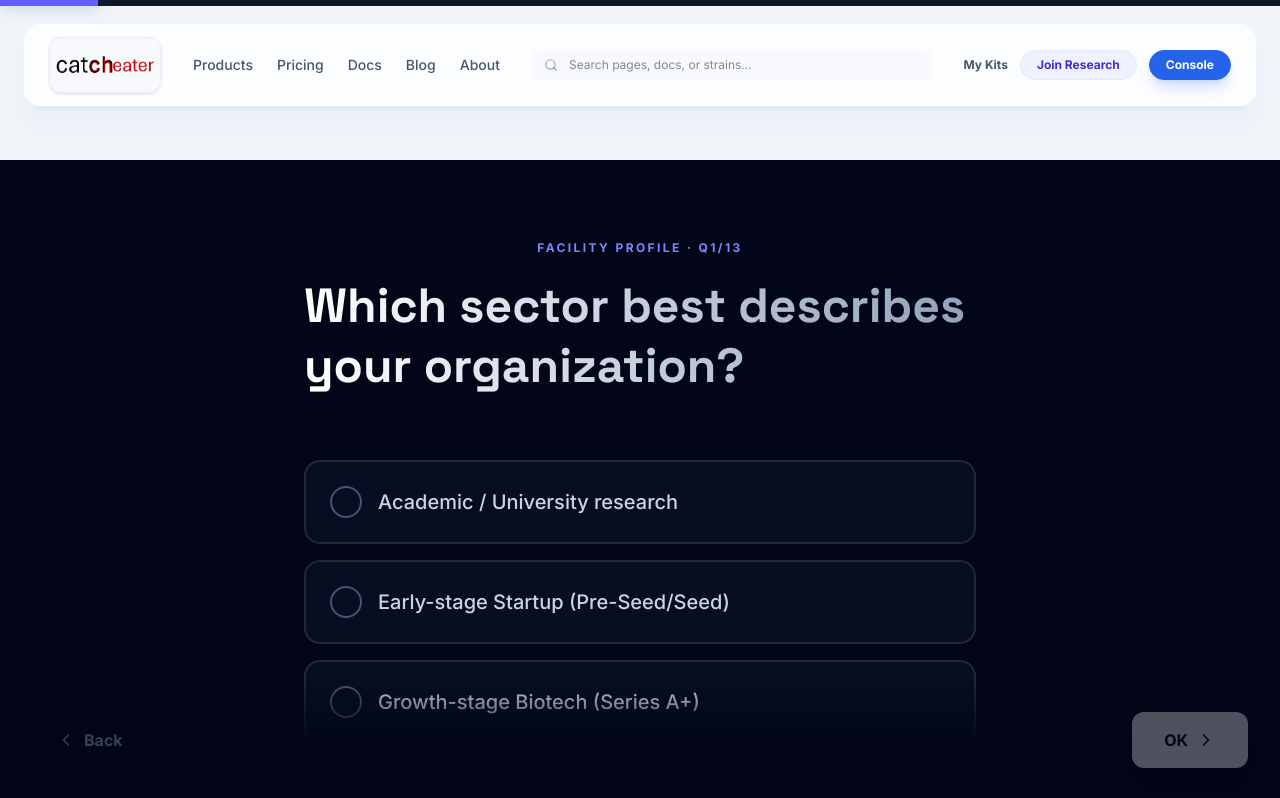
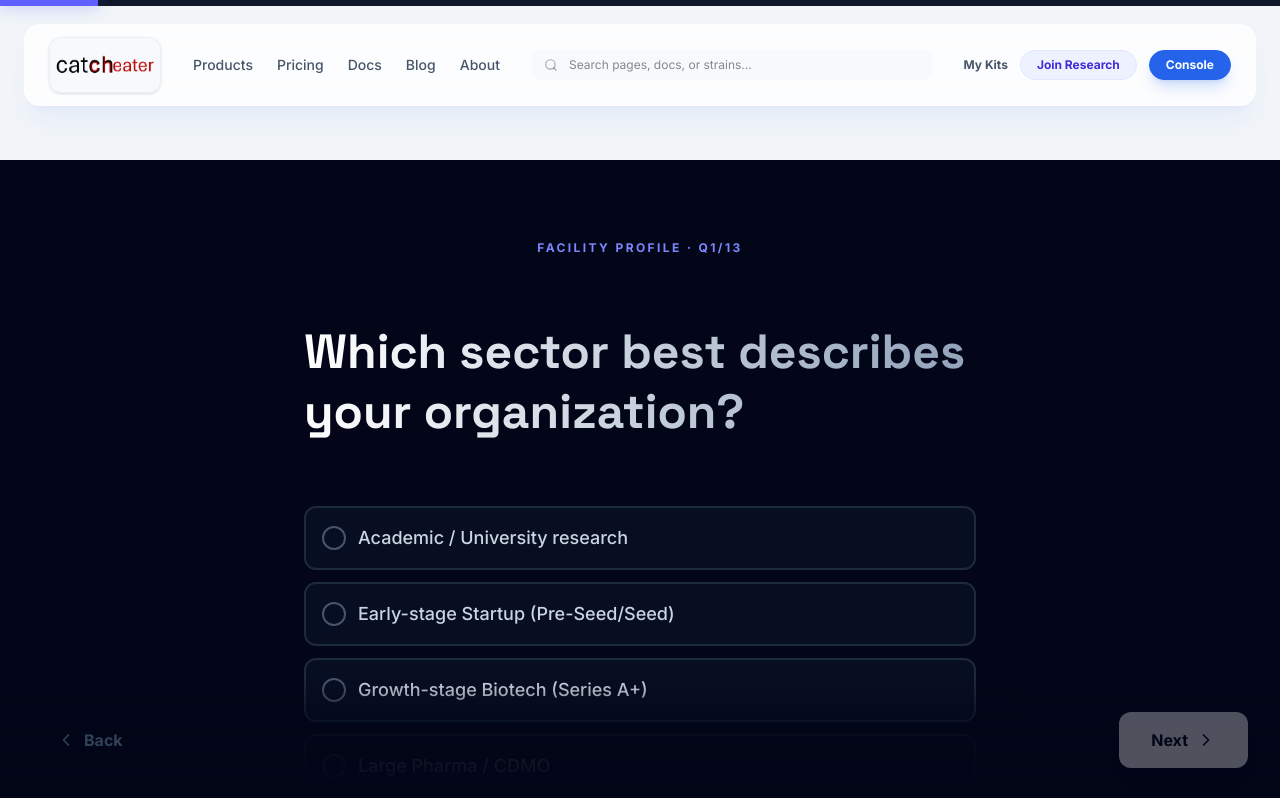
Before and after one commit to QuercusCode/Catcheaterweb, a Next.js app: page /survey in a window 1280 px wide. Shown: the top 798 px of the page. Built offline with nearby package versions, Linux system fonts and the light colour scheme.

Commit message:
style(survey): compact layout and rename OK button to Next

```diff
--- a/src/app/survey/page.tsx
+++ b/src/app/survey/page.tsx
@@ -347,7 +347,7 @@ export default function Survey() {
                         </h2>
 
                         {/* Options */}
-                        <div className="space-y-4">
+                        <div className="space-y-3">
                             {activeQuestion.type === 'radio' && activeQuestion.options?.map((opt, idx) => {
                                 const isSelected = answers[activeQuestion.id] === opt;
                                 return (
@@ -357,23 +357,23 @@ export default function Survey() {
                                         animate={{ opacity: 1, x: 0 }}
                                         transition={{ delay: idx * 0.1 }}
                                         onClick={() => handleSelect(opt)}
-                                        className={`w-full text-left p-6 rounded-2xl border-2 transition-all duration-200 group relative overflow-hidden
+                                        className={`w-full text-left p-4 rounded-xl border-2 transition-all duration-200 group relative overflow-hidden
                                             ${isSelected
-                                                ? 'border-indigo-500 bg-indigo-500/10 shadow-[0_0_30px_rgba(99,102,241,0.15)]'
+                                                ? 'border-indigo-500 bg-indigo-500/10 shadow-[0_0_20px_rgba(99,102,241,0.1)]'
                                                 : 'border-slate-800 bg-slate-900/50 hover:border-slate-600 hover:bg-slate-800'
                                             }`}
                                     >
-                                        <div className="flex items-center gap-4 relative z-10">
-                                            <div className={`w-8 h-8 rounded-full border-2 flex items-center justify-center flex-shrink-0 transition-colors
+                                        <div className="flex items-center gap-3 relative z-10">
+                                            <div className={`w-6 h-6 rounded-full border-2 flex items-center justify-center flex-shrink-0 transition-colors
                                                 ${isSelected ? 'border-indigo-500 bg-indigo-500 text-white' : 'border-slate-600 text-transparent group-hover:border-slate-500'}`}>
-                                                {isSelected && <div className="w-2.5 h-2.5 bg-white rounded-full shadow-sm" />}
+                                                {isSelected && <div className="w-1.5 h-1.5 bg-white rounded-full shadow-sm" />}
                                             </div>
-                                            <span className={`text-lg md:text-xl font-medium ${isSelected ? 'text-white' : 'text-slate-300 group-hover:text-white'}`}>
+                                            <span className={`text-base md:text-lg font-medium ${isSelected ? 'text-white' : 'text-slate-300 group-hover:text-white'}`}>
                                                 {opt}
                                             </span>
                                         </div>
                                         {/* Key Hint (Optional desktop enhancement) */}
-                                        <span className="absolute right-6 top-1/2 -translate-y-1/2 text-xs font-mono text-slate-700 opacity-0 group-hover:opacity-100 transition-opacity hidden md:block">
+                                        <span className="absolute right-4 top-1/2 -translate-y-1/2 text-[10px] font-mono text-slate-700 opacity-0 group-hover:opacity-100 transition-opacity hidden md:block">
                                             Key {idx + 1}
                                         </span>
                                     </motion.button>
@@ -419,7 +419,7 @@ export default function Survey() {
                         disabled={!answers[activeQuestion.id]}
                         className="flex items-center gap-2 px-8 py-4 bg-white text-slate-950 font-bold rounded-xl hover:bg-indigo-50 transition-all disabled:opacity-30 disabled:cursor-not-allowed shadow-xl hover:scale-105 active:scale-95"
                     >
-                        OK <ChevronRight size={20} />
+                        Next <ChevronRight size={20} />
                     </button>
                 )}
 
```
